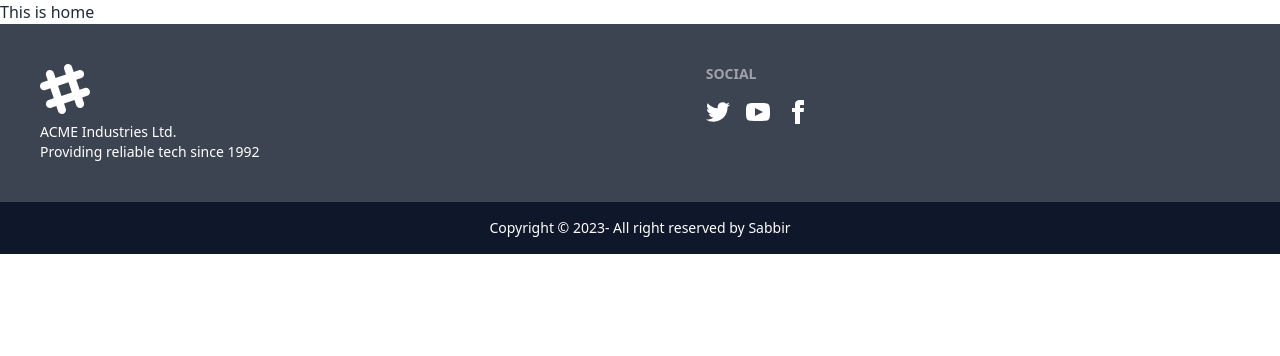
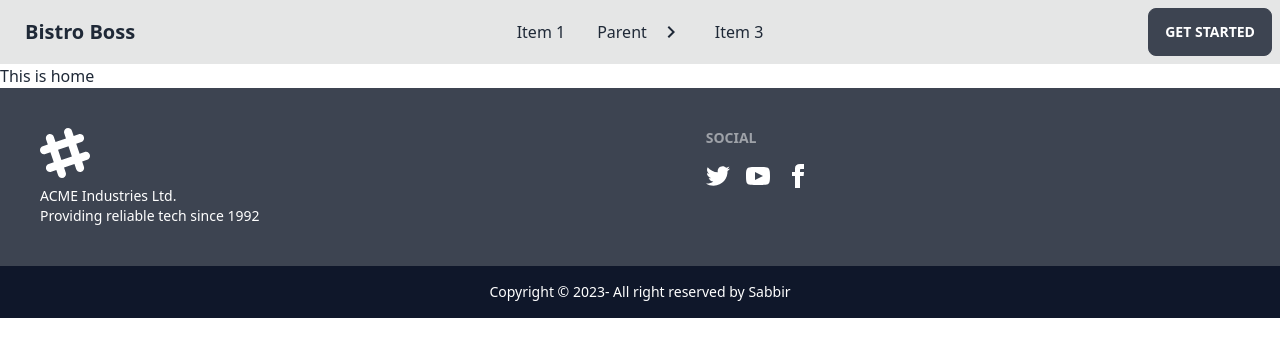
Before and after one commit to rhsabbir1/bistro-boss-client, a React app: page / in a window 1280 px wide. Shown: the top 356 px of the page. Built offline with nearby package versions, Linux system fonts and the light colour scheme; the HTML template or start-up script is replaced by a standard one.

Commit message:
navber added

```diff
--- a/src/Layouts/Main.jsx
+++ b/src/Layouts/Main.jsx
@@ -1,10 +1,12 @@
 import React from 'react';
 import { Outlet } from 'react-router-dom';
 import Footer from '../pages/shard/Footer/Footer';
+import Navber from '../pages/shard/Navber/Navber';
 
 const Main = () => {
     return (
         <>
+        <Navber></Navber>
         <Outlet></Outlet>
         <Footer></Footer>
         </>
--- /dev/null
+++ b/src/pages/shard/Navber/Navber.jsx
@@ -0,0 +1,45 @@
+import React from 'react';
+
+const Navber = () => {
+    const navOPtions = <>
+        <li><a>Item 1</a></li>
+        <li tabIndex={0}>
+            <a className="justify-between">
+                Parent
+                <svg className="fill-current" xmlns="http://www.w3.org/2000/svg" width="24" height="24" viewBox="0 0 24 24"><path d="M8.59,16.58L13.17,12L8.59,7.41L10,6L16,12L10,18L8.59,16.58Z" /></svg>
+            </a>
+            <ul className="p-2">
+                <li><a>Submenu 1</a></li>
+                <li><a>Submenu 2</a></li>
+            </ul>
+        </li>
+        <li><a>Item 3</a></li>
+    </>
+    return (
+        <>
+            <div className="navbar bg-base-300">
+                <div className="navbar-start">
+                    <div className="dropdown">
+                        <label tabIndex={0} className="btn btn-ghost lg:hidden">
+                            <svg xmlns="http://www.w3.org/2000/svg" className="h-5 w-5" fill="none" viewBox="0 0 24 24" stroke="currentColor"><path strokeLinecap="round" strokeLinejoin="round" strokeWidth="2" d="M4 6h16M4 12h8m-8 6h16" /></svg>
+                        </label>
+                        <ul tabIndex={0} className="menu menu-compact dropdown-content mt-3 p-2 shadow bg-base-100 rounded-box w-52">
+                            {navOPtions}
+                        </ul>
+                    </div>
+                    <a className="btn btn-ghost normal-case text-xl">Bistro Boss</a>
+                </div>
+                <div className="navbar-center hidden lg:flex">
+                    <ul className="menu menu-horizontal px-1">
+                       {navOPtions}
+                    </ul>
+                </div>
+                <div className="navbar-end">
+                    <a className="btn">Get started</a>
+                </div>
+            </div>
+        </>
+    );
+};
+
+export default Navber;
```
